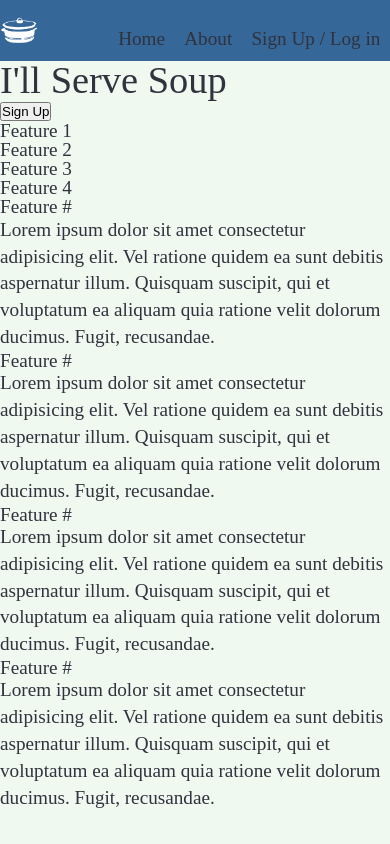
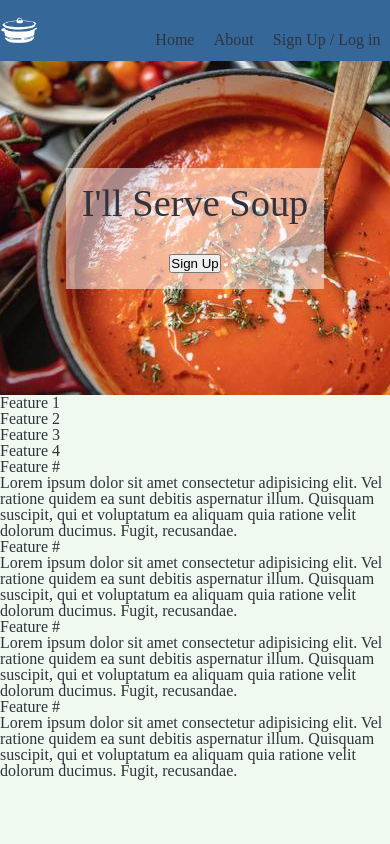
Before and after one commit to team-soup/soup-UI-Dan-Sherman, a plain HTML site: page index.html in a window 390 px wide. Drawn offline with Linux system fonts and the light colour scheme.

Commit message:
added responsive images, continuing mobile layout

```diff
--- a/LESS/index.less
+++ b/LESS/index.less
@@ -8,17 +8,13 @@ html {
     font-size: 62.5%;
 }
 
-@import "./reset.less";
-@import "./variables.less";
-@import "./mixins.less";
-@import "./header.less";
-
 body {
 	box-sizing: border-box;
 	max-width: 500px;
     margin: 0;
     color: @default-font-color;
     background-color: @default-bg-color;
+    font-family: 'PT Sans', sans-serif;
     font-size: 1.2rem;
 }
 
@@ -29,3 +25,9 @@ h1 {
 p {
     line-height: 1.4;
 }
+
+@import "./reset.less";
+@import "./variables.less";
+@import "./mixins.less";
+@import "./header.less";
+@import "./splash.less";
--- /dev/null
+++ b/LESS/splash.less
@@ -0,0 +1,18 @@
+.splash {
+    .flex(center, center, column);
+    width: 100%;
+    height: 334px;
+    background-image: url("/assets/soup-carousel-1-500px.jpg");
+
+    .splash-content {
+        .flex(center,center,column);
+        padding: 1rem;
+        background:rgba(255,255,255,0.5);
+        h1 {
+            font-size: 2.4rem;
+            margin-bottom: 2rem;
+            // color: @h1-color;
+        }
+
+    }
+}
--- a/LESS/variables.less
+++ b/LESS/variables.less
@@ -1,3 +1,4 @@
 @default-font-color: #30323D;
 @default-bg-color: #Eff9f0;
 @header-color: #356799;
+@h1-color: #2e964f;
--- a/index.html
+++ b/index.html
@@ -22,9 +22,13 @@
     </header>
     <!-- SPLASH -->
     <div class="splash">
-        <h1>I'll Serve Soup</h1>
-        <button>Sign Up</button>
+        <div class="splash-content">
+            <h1>I'll Serve Soup</h1>
+            <button>Sign Up</button>
+        </div>
     </div>
+    <!-- MAIN CONTENT -->
+    <div class="container">
     <!-- FEATURES TABS-->
     <div class="features">
         <div class="tabs">
@@ -64,6 +68,7 @@
     </div>
     <!-- CONTENT -->
     <!-- FOOTER -->
+    </div>
 
 </body>
 
```
Also changed, not shown: CSS/index.css, assets/soup-carousel-1-1000px.jpg (added), assets/soup-carousel-1-500px.jpg (added), assets/soup-carousel-2-1000px.jpg (added), assets/soup-carousel-2-500px.jpg (added), assets/soup-carousel-3-1000px.jpg (added), assets/soup-carousel-3-500px.jpg (added), 2 other files.
